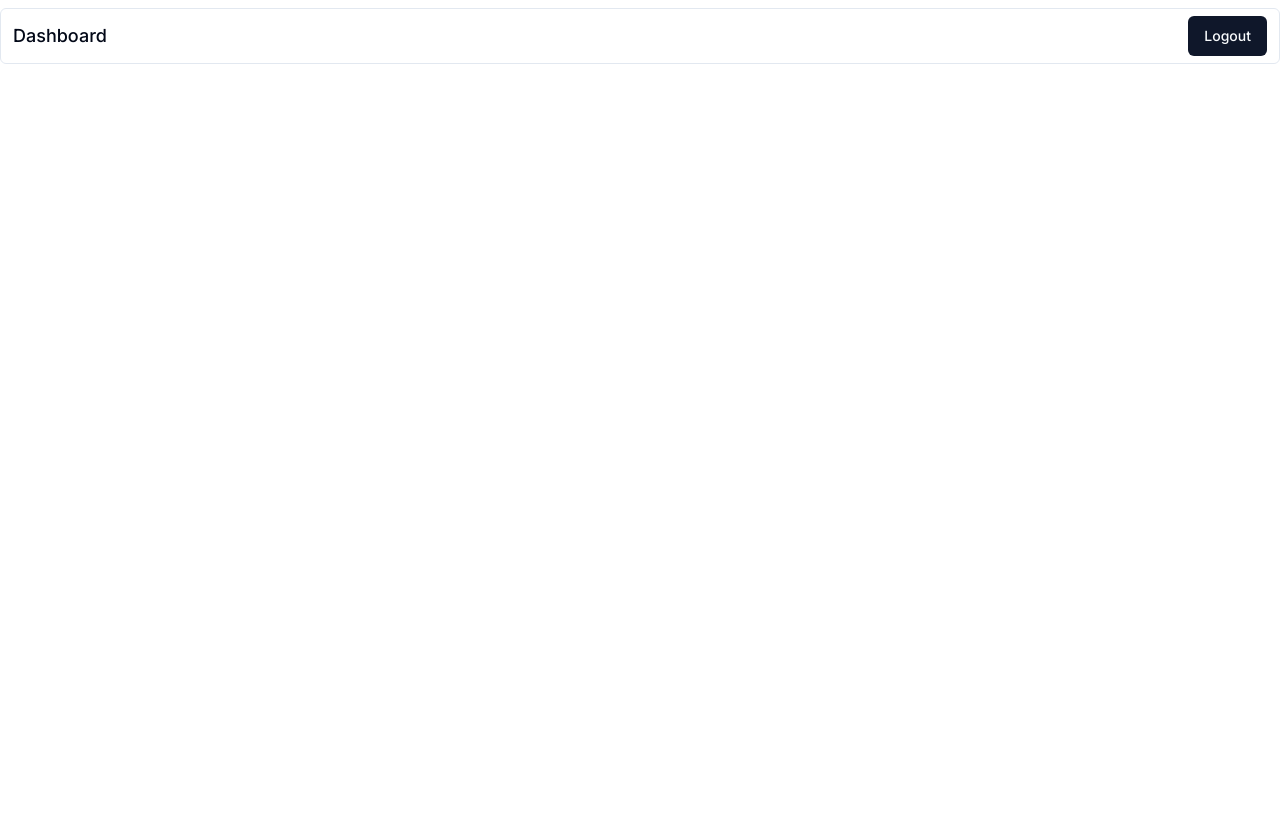
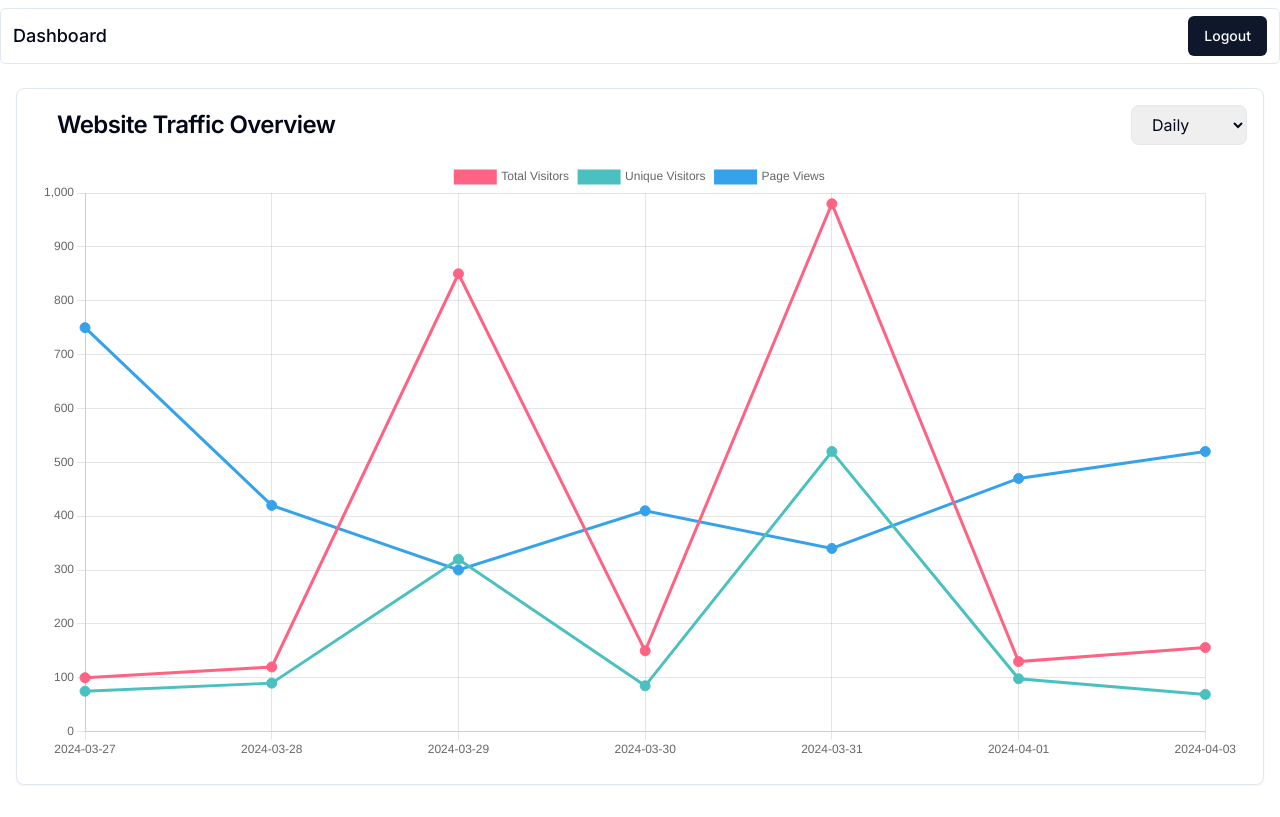
Before and after one commit to riyavishwakarma13/dashboard-chartjs-shadcn, a Next.js app: page /dashboard in a window 1280 px wide. Built offline with nearby package versions, Linux system fonts and the light colour scheme.

Commit message:
changes => line chart completed

```diff
--- a/src/app/dashboard/page.tsx
+++ b/src/app/dashboard/page.tsx
@@ -12,10 +12,10 @@ const Dashboard = () => {
     <div className="max-w-7xl mx-auto">
       <Navbar />
       <main className="container mx-auto px-4 py-8">
+        <LineChart />
         {/* <DoughnutChart />
         <StackChart />
-        <PieChart />
-        <LineChart /> */}
+        <PieChart /> */}
       </main>
     </div>
   );
--- a/src/charts/LineChart.tsx
+++ b/src/charts/LineChart.tsx
@@ -10,7 +10,15 @@ import {
   LinearScale,
   CategoryScale,
 } from "chart.js";
-import useData from "@/hooks/useData";
+import {
+  Card,
+  CardContent,
+  CardDescription,
+  CardFooter,
+  CardHeader,
+  CardTitle,
+} from "@/components/ui/card";
+import { useEffect, useState } from "react";
 import { Line } from "react-chartjs-2";
 
 ChartJS.register(
@@ -24,8 +32,32 @@ ChartJS.register(
   Legend
 );
 
+interface TrafficData {
+  labels: string[];
+  datasets: {
+    label: string;
+    data: number[];
+    backgroundColor: string;
+    borderColor: string;
+    pointRadius: number;
+  }[];
+}
+
+type Timeframe = "daily" | "weekly" | "monthly";
+
 const LineChart = () => {
-  const chartData = {
+  const [chartData, setChartData] = useState<TrafficData>({
+    labels: [],
+    datasets: [],
+  });
+  const [timeframe, setTimeframe] = useState<Timeframe>("daily");
+
+  const option = {
+    responsive: true,
+  };
+
+  const sampleData = {
+    daily: {
       labels: [
         "2024-03-27",
         "2024-03-28",
@@ -38,29 +70,117 @@ const LineChart = () => {
       datasets: [
         {
           label: "Total Visitors",
-        data: [1000, 1200, 850, 1150, 980, 1320, 1500],
+          data: [100, 120, 850, 150, 980, 130, 156],
           backgroundColor: "rgba(255, 99, 132)",
           borderColor: "rgba(255, 99, 132, 1)",
           pointRadius: 5,
         },
         {
           label: "Unique Visitors",
-        data: [750, 880, 620, 850, 720, 980, 1100],
+          data: [75, 90, 320, 85, 520, 98, 69],
           backgroundColor: "rgb(75, 192, 192)",
           borderColor: "rgb(75, 192, 192)",
           pointRadius: 5,
         },
         {
           label: "Page Views",
-        data: [7500, 4200, 3000, 4100, 3400, 4700, 5200],
+          data: [750, 420, 300, 410, 340, 470, 520],
           backgroundColor: "rgb(53, 162, 235)",
           borderColor: "rgb(53, 162, 235)",
           pointRadius: 5,
         },
       ],
+    },
+    weekly: {
+      labels: [
+        "Week of Mar 17, 2024",
+        "Week of Mar 24, 2024",
+        "Week of Mar 31, 2024",
+        "Week of Apr 7, 2024", // Assuming the current week starts on Apr 7
+      ],
+      datasets: [
+        {
+          label: "Total Visitors",
+          data: [500, 998, 620, 780], // Aggregated weekly totals
+          backgroundColor: "rgba(255, 99, 132)",
+          borderColor: "rgba(255, 99, 132, 1)",
+          pointRadius: 5,
+        },
+        {
+          label: "Unique Visitors",
+          data: [354, 500, 420, 510], // Aggregated weekly totals
+          backgroundColor: "rgb(75, 192, 192)",
+          borderColor: "rgb(75, 192, 192)",
+          pointRadius: 5,
+        },
+        {
+          label: "Page Views",
+          data: [3500, 1104, 2800, 4200], // Aggregated weekly totals
+          backgroundColor: "rgb(53, 162, 235)",
+          borderColor: "rgb(53, 162, 235)",
+          pointRadius: 5,
+        },
+      ],
+    },
+    monthly: {
+      labels: ["March 2024"],
+      datasets: [
+        {
+          label: "Total Visitors",
+          data: [4969], // Replace with the sum of daily total visitors for March
+          backgroundColor: "rgba(255, 99, 132)",
+          borderColor: "rgba(255, 99, 132, 1)",
+          pointRadius: 5,
+        },
+        {
+          label: "Unique Visitors",
+          data: [4455], // Replace with the sum of daily unique visitors for March
+          backgroundColor: "rgb(75, 192, 192)",
+          borderColor: "rgb(75, 192, 192)",
+          pointRadius: 5,
+        },
+        {
+          label: "Page Views",
+          data: [7000], // Replace with the sum of daily page views for March
+          backgroundColor: "rgb(53, 162, 235)",
+          borderColor: "rgb(53, 162, 235)",
+          pointRadius: 5,
+        },
+      ],
+    },
   };
 
-  return <Line data={chartData} />;
+  useEffect(() => {
+    setChartData(sampleData[timeframe]); // Use your actual data fetching logic here
+  }, [timeframe]);
+
+  const handleTimeframeChange = (e: React.ChangeEvent<HTMLSelectElement>) => {
+    setTimeframe(e.target.value as Timeframe);
+  };
+
+  return (
+    <div>
+      <Card>
+        <div className="flex flex-wrap justify-between items-center px-4 gap-2">
+          <CardHeader>
+            <CardTitle>Website Traffic Overview</CardTitle>
+          </CardHeader>
+          <select
+            value={timeframe}
+            className="border border-gray-200 px-4 py-2 rounded-lg"
+            onChange={handleTimeframeChange}
+          >
+            <option value="daily">Daily</option>
+            <option value="weekly">Weekly</option>
+            <option value="monthly">Monthly</option>
+          </select>
+        </div>
+        <CardContent>
+          <Line data={chartData} options={option} />
+        </CardContent>
+      </Card>
+    </div>
+  );
 };
 
 export default LineChart;
```
Lines whose indentation alone changed are shown as unchanged.
